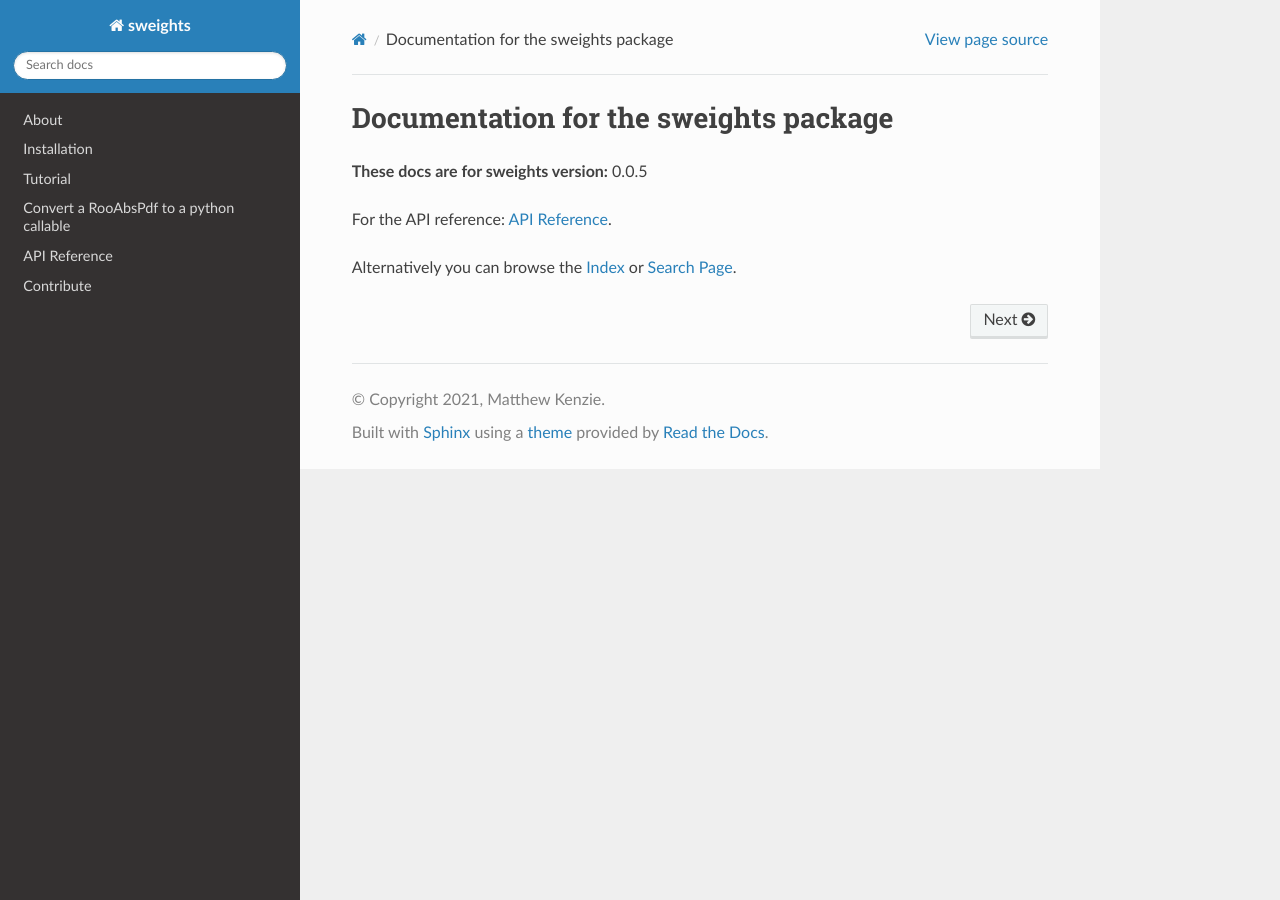
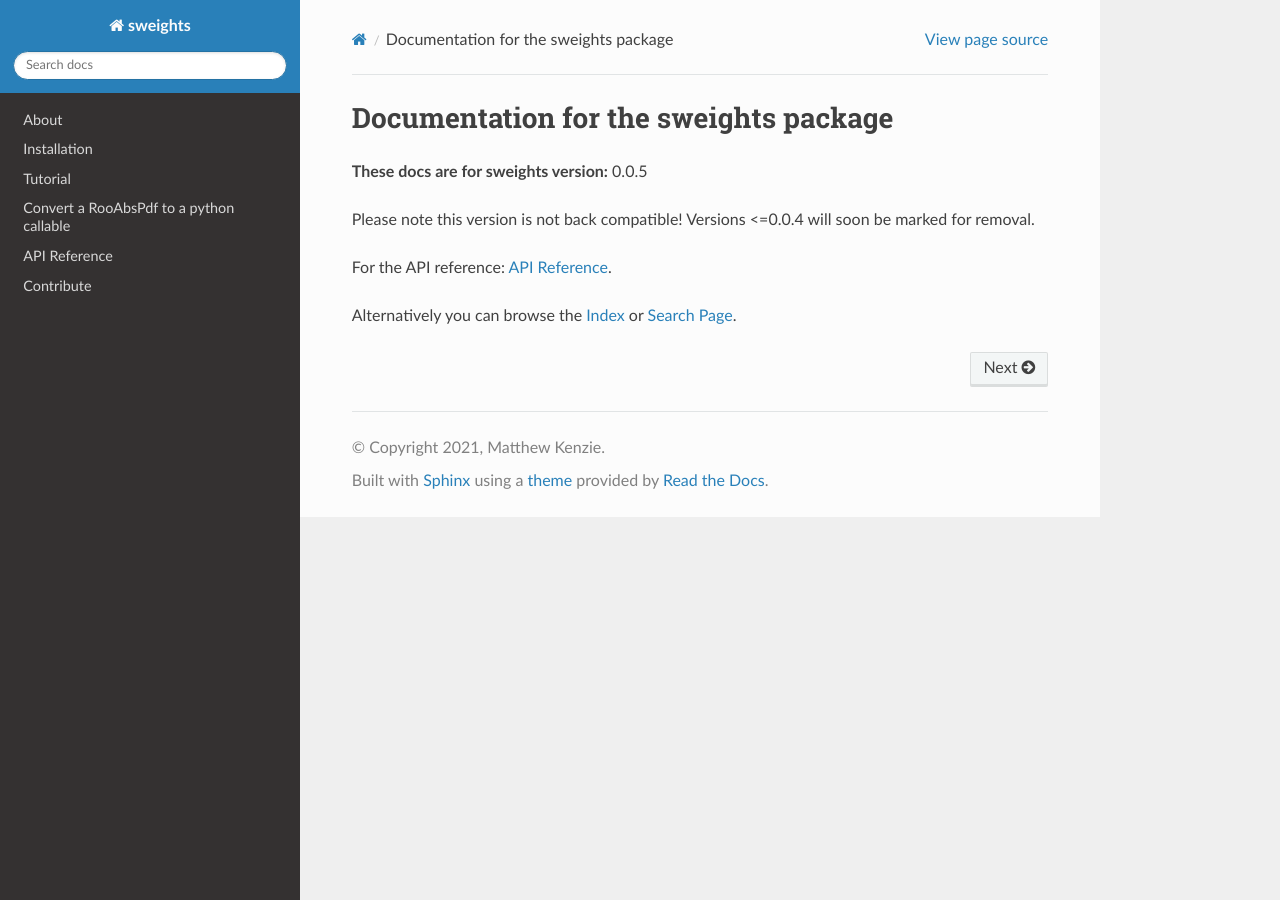
Before and after one commit to sweights/sweights, a Sphinx documentation site: the page built from doc/index.rst, in a window 1280 px wide. Built offline with Sphinx 7.4.7 and the Read the Docs theme 2.0.0, drawn with Linux system fonts in a browser that asks for light colours.

Commit message:
doc update

```diff
--- a/doc/index.rst
+++ b/doc/index.rst
@@ -4,6 +4,8 @@ Documentation for the sweights package
 ======================================
 
 **These docs are for sweights version:** |release|
+
+Please note this version is not back compatible! Versions <=0.0.4 will soon be marked for removal.
 
 .. toctree::
     :hidden:
```
